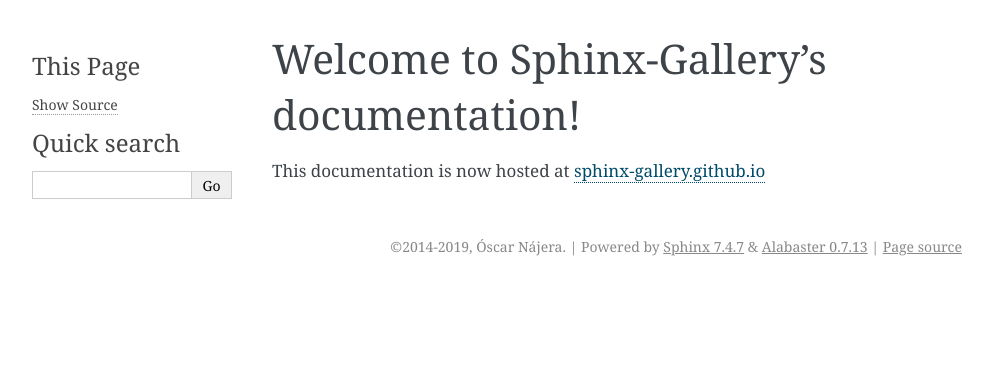
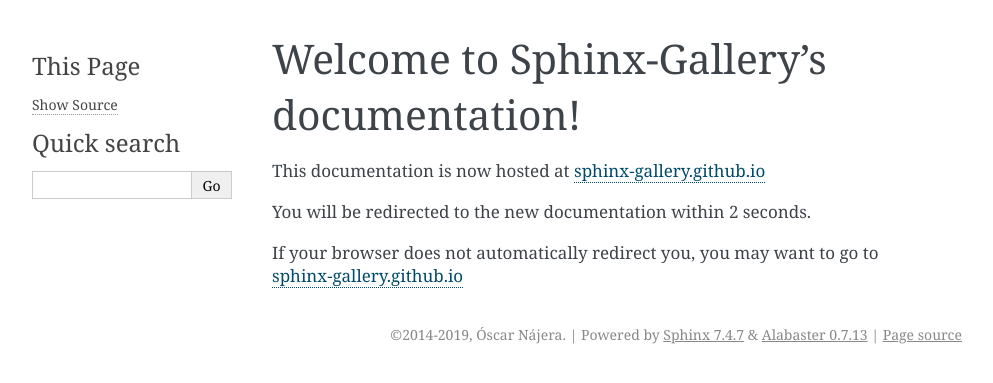
Before and after one commit to sphinx-gallery/sphinx-gallery, a Sphinx documentation site: the page built from doc/index.rst, in a window 1280 px wide. Shown: the top 383 px of the page, without its empty margins (148-1141 px from the left). Built offline with Sphinx 7.4.7, drawn with Linux system fonts in a browser that asks for light colours.

Commit message:
Automatic redirection to github pages

```diff
--- a/doc/index.rst
+++ b/doc/index.rst
@@ -3,7 +3,15 @@
    You can adapt this file completely to your liking, but it should at least
    contain the root `toctree` directive.
 
+.. meta::
+   :http-equiv=refresh: 2; URL=https://sphinx-gallery.github.io
+
+
 Welcome to Sphinx-Gallery's documentation!
 ==========================================
 
 This documentation is now hosted at `sphinx-gallery.github.io <https://sphinx-gallery.github.io>`_
+
+You will be redirected to the new documentation within 2 seconds.
+
+If your browser does not automatically redirect you, you may want to go to `sphinx-gallery.github.io <https://sphinx-gallery.github.io>`_
```
